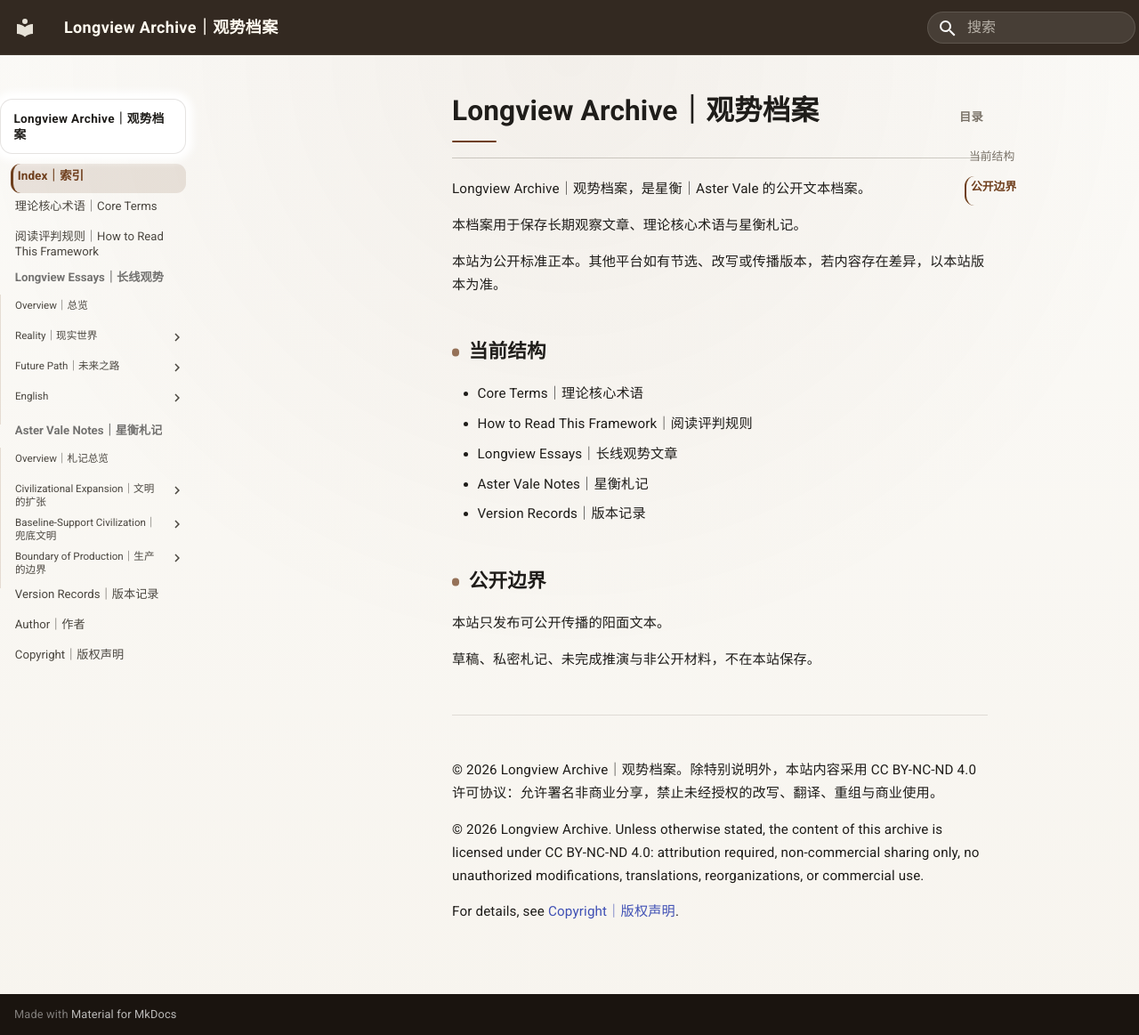
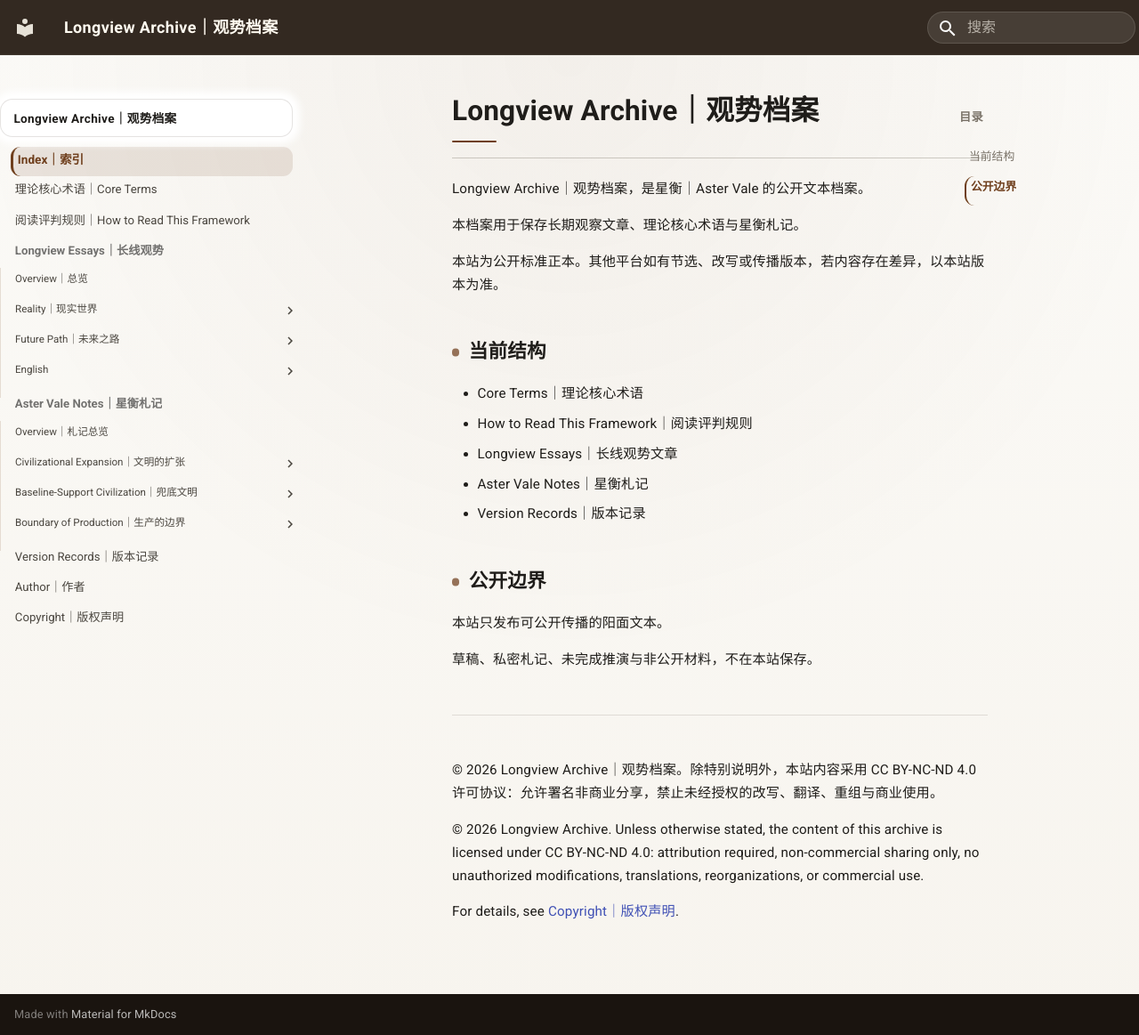
Before and after one commit to guanshi1688/longview-archive, an MkDocs documentation site: the page built from docs/index.md, in a window 1280 px wide and 1163 px high. Shown: the whole window at 89% size. Built offline with MkDocs 1.6.1 and Material for MkDocs 9.7.7, drawn with Linux system fonts in a browser that asks for light colours.

Commit message:
Update extra.css

```diff
--- a/docs/stylesheets/extra.css
+++ b/docs/stylesheets/extra.css
@@ -990,9 +990,9 @@
   .md-sidebar--primary .md-sidebar__scrollwrap,
   .md-sidebar--primary .md-sidebar__inner,
   .md-sidebar--primary .md-nav {
-    width: calc(20rem - 8rem) !important;
-    min-width: calc(20rem - 8rem) !important;
-    max-width: calc(20rem - 8rem) !important;
+    width: calc(20rem - 2rem) !important;
+    min-width: calc(20rem - 2rem) !important;
+    max-width: calc(20rem - 2rem) !important;
     box-sizing: border-box;
   }
 
@@ -1037,3 +1037,13 @@
     padding-right: 0.04rem !important;
   }
 }
+
+/* 只控制左栏具体文章标题的可用宽度 */
+.md-sidebar--primary .md-nav .md-nav .md-nav__link {
+  width: calc(100% - 1.2rem) !important;
+  max-width: calc(100% - 1.2rem) !important;
+  margin-right: 1.2rem !important;
+  padding-left: 0.12rem !important;
+  padding-right: 0.04rem !important;
+  box-sizing: border-box;
+}
```
